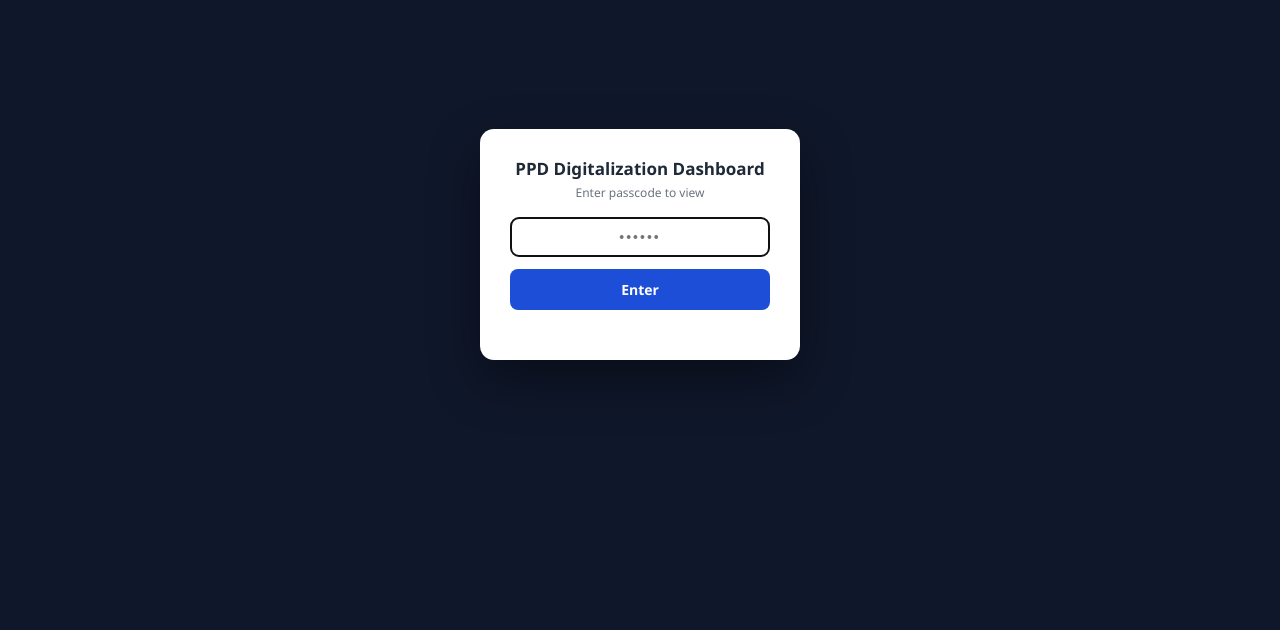
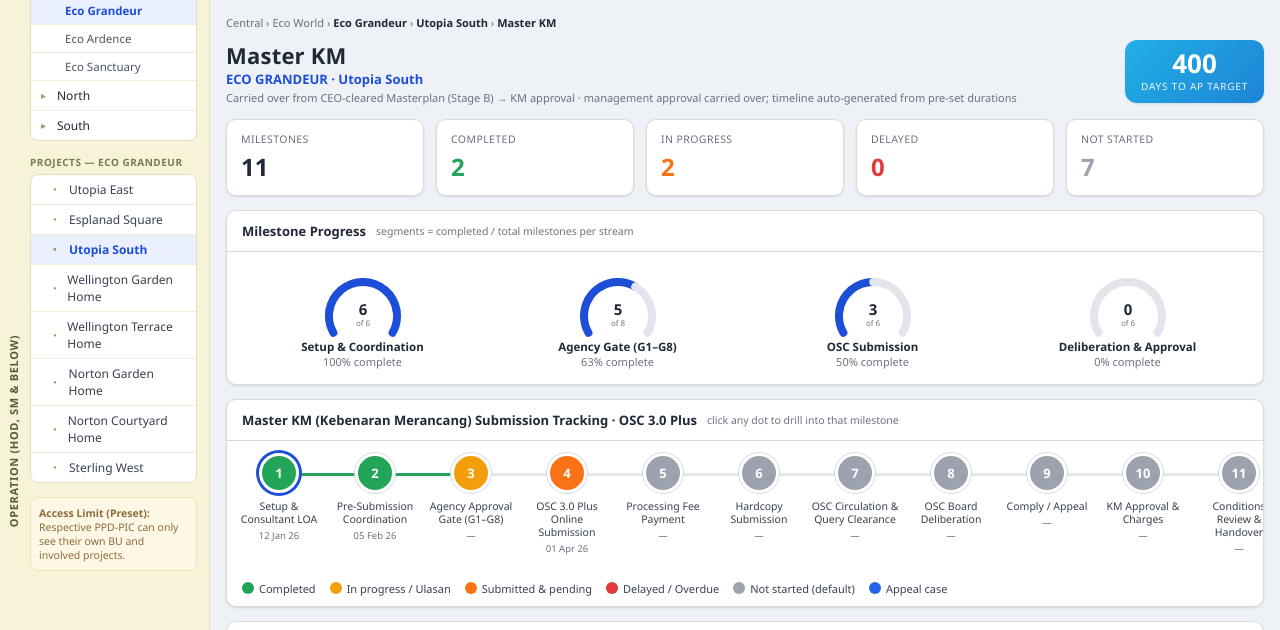
Before and after one commit to iversonkb-jpg/ppd-tracker, a plain HTML site: page index.html in a window 1280 px wide. Shown: the part 156-786 px from the top of the page. Drawn offline with Linux system fonts and the light colour scheme.

Commit message:
Add files via upload

```diff
--- a/index.html
+++ b/index.html
@@ -642,37 +642,5 @@ document.querySelectorAll('#subTabs .tab[data-dash]').forEach(t=>t.onclick=()=>{
 buildProjTree();
 render();
 </script>
-
-<!-- ===== PASSCODE GATE ===== -->
-<style>
-#gate{position:fixed;inset:0;z-index:9999;background:#0f172a;display:grid;place-items:center;font-family:"Segoe UI",Roboto,Arial,sans-serif}
-#gate .box{background:#fff;border-radius:14px;padding:28px 30px;width:320px;text-align:center;box-shadow:0 20px 50px rgba(0,0,0,.4)}
-#gate h3{margin:0 0 4px;font-size:17px;color:#1f2937}
-#gate p{margin:0 0 16px;font-size:12px;color:#6b7280}
-#gate input{width:100%;padding:11px 12px;border:1px solid #cbd5e1;border-radius:8px;font-size:14px;text-align:center;letter-spacing:2px}
-#gate button{margin-top:12px;width:100%;padding:11px;border:none;border-radius:8px;background:#1d4ed8;color:#fff;font-size:14px;font-weight:600}
-#gate .err{color:#dc2626;font-size:11.5px;height:14px;margin-top:8px}
-</style>
-<div id="gate">
-  <div class="box">
-    <h3>PPD Digitalization Dashboard</h3>
-    <p>Enter passcode to view</p>
-    <input id="gateInput" type="password" placeholder="••••••" autocomplete="off"
-      onkeydown="if(event.key==='Enter')checkGate()">
-    <button onclick="checkGate()">Enter</button>
-    <div class="err" id="gateErr"></div>
-  </div>
-</div>
-<script>
-/* Change PASSCODE to whatever you like. Note: this is a light gate to deter
-   casual access — a determined viewer can read it in the page source. */
-const PASSCODE = "ppd2026";
-function checkGate(){
-  const v=document.getElementById('gateInput').value;
-  if(v===PASSCODE){document.getElementById('gate').style.display='none';}
-  else{document.getElementById('gateErr').textContent='Incorrect passcode';}
-}
-document.getElementById('gateInput').focus();
-</script>
 </body>
 </html>
```
